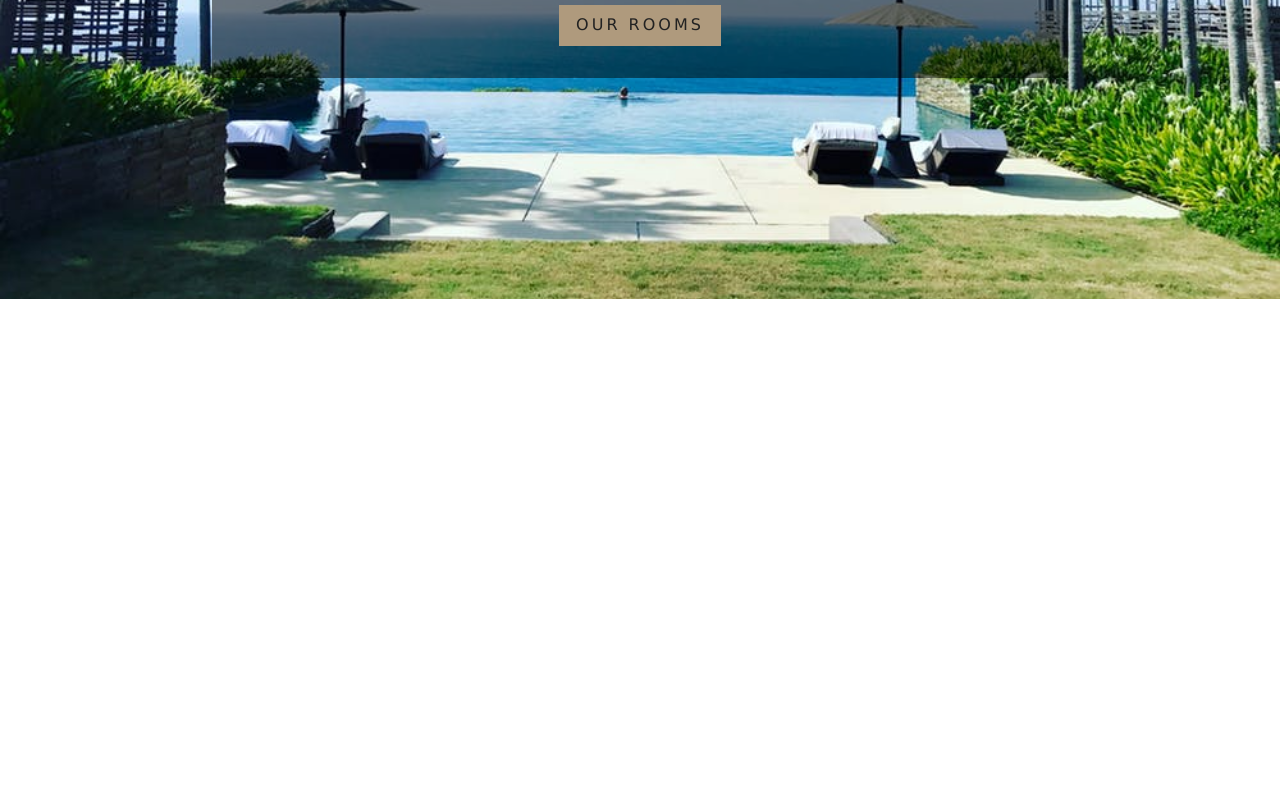
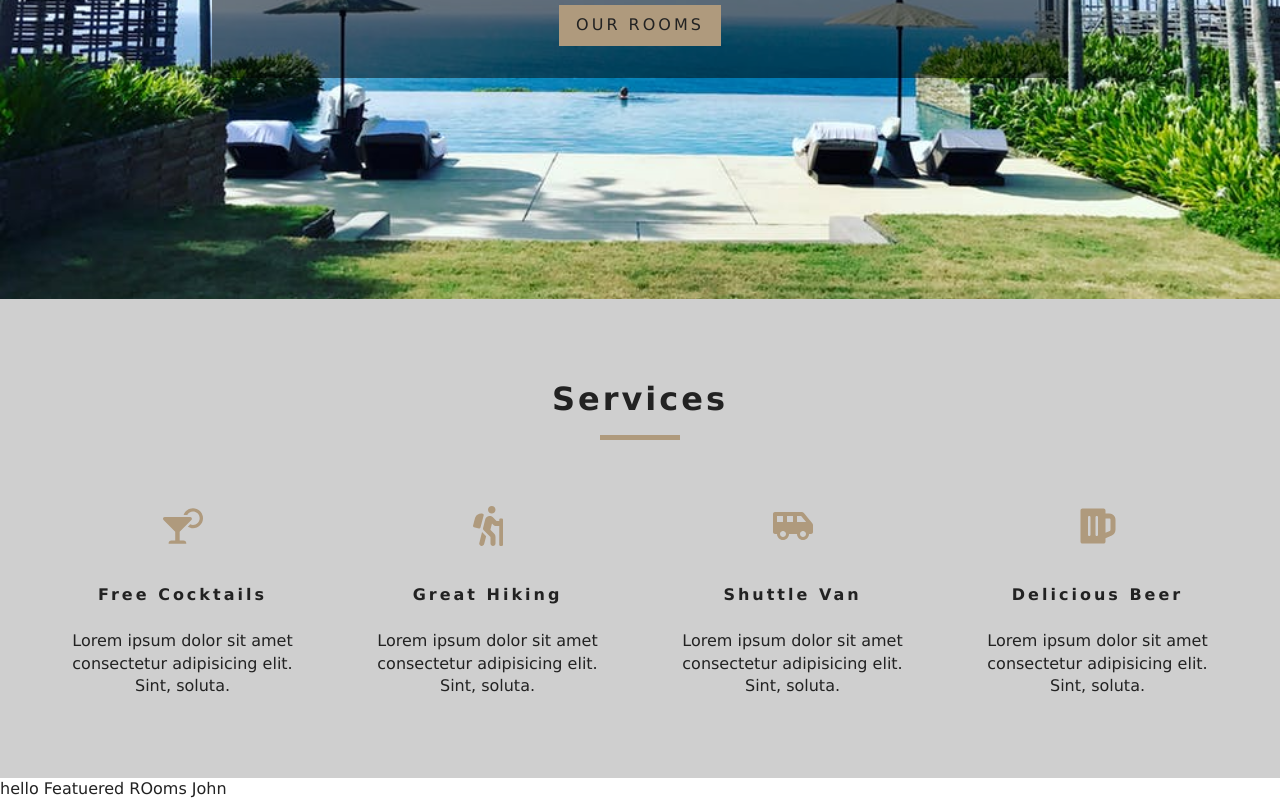
Before and after one commit to andrewmoeggy/resort-assister, a React (Create React App) app: page / in a window 1280 px wide. Shown: the part 501-1301 px from the top of the page. Before the commit the page ends 800 px from the top, so only its background shows below. Built offline with nearby package versions, Linux system fonts and the light colour scheme.

Commit message:
added context

```diff
--- a/src/App.css
+++ b/src/App.css
@@ -251,6 +251,7 @@
   margin-bottom: 1.5rem;
 }
 .services h6 {
+  text-transform: capitalize;
   letter-spacing: var(--mainSpacing);
 }
 .services p {
--- /dev/null
+++ b/src/components/FeaturedRooms.js
@@ -0,0 +1,16 @@
+import React, { Component } from 'react';
+import { RoomContext } from '../context';
+
+class FeaturedRooms extends Component {
+  state = {};
+  static contextType = RoomContext;
+
+  render() {
+    const { name, greeting } = this.context;
+    return (
+      <div>{greeting} Featuered ROoms {name}</div>
+    );
+  }
+}
+
+export default FeaturedRooms;
--- /dev/null
+++ b/src/components/Services.js
@@ -0,0 +1,51 @@
+import React, { Component } from 'react';
+import { FaCocktail, FaHiking, FaShuttleVan, FaBeer } from 'react-icons/fa';
+import Title from './TItle';
+
+class Services extends Component {
+  constructor(props) {
+    super(props);
+    this.state = {
+      services: [
+        {
+          icon: <FaCocktail />,
+          title: 'Free Cocktails',
+          info: 'Lorem ipsum dolor sit amet consectetur adipisicing elit. Sint, soluta.'
+        },
+        {
+          icon: <FaHiking />,
+          title: 'Great Hiking',
+          info: 'Lorem ipsum dolor sit amet consectetur adipisicing elit. Sint, soluta.'
+        },
+        {
+          icon: <FaShuttleVan />,
+          title: 'Shuttle Van',
+          info: 'Lorem ipsum dolor sit amet consectetur adipisicing elit. Sint, soluta.'
+        },
+        {
+          icon: <FaBeer />,
+          title: 'Delicious Beer',
+          info: 'Lorem ipsum dolor sit amet consectetur adipisicing elit. Sint, soluta.'
+        }
+      ]
+    }
+  }
+  render() {
+    return (
+      <section className="services">
+        <Title title='services' />
+        <div className="services-center">
+          {this.state.services.map((item, i) => {
+            return <article key={i} className='service'>
+              <span>{item.icon}</span>
+              <h6>{item.title}</h6>
+              <p>{item.info}</p>
+            </article>
+          })}
+        </div>
+      </section>
+    );
+  }
+}
+
+export default Services;
--- /dev/null
+++ b/src/components/TItle.js
@@ -0,0 +1,12 @@
+import React from 'react';
+
+const Title = ({ title }) => {
+  return (
+    <div className="section-title">
+      <h4>{title}</h4>
+      <div></div>
+    </div>
+  );
+}
+
+export default Title;
--- /dev/null
+++ b/src/context.js
@@ -0,0 +1,21 @@
+import React, { Component } from 'react';
+
+const RoomContext = React.createContext();
+
+class RoomProvider extends Component {
+  state = {
+    greeting: 'hello',
+    name: 'John'
+  }
+  render() {
+    return (
+      <RoomContext.Provider value={{ ...this.state }}>
+        {this.props.children}
+      </RoomContext.Provider>
+    );
+  }
+}
+
+const RoomConsumer = RoomContext.Consumer;
+
+export { RoomProvider, RoomConsumer, RoomContext };
--- a/src/index.js
+++ b/src/index.js
@@ -4,9 +4,16 @@
   BrowserRouter as Router
 } from "react-router-dom";
 import App from './App';
+import { RoomProvider } from './context';
 import * as serviceWorker from './serviceWorker';
 
-ReactDOM.render(<Router><App /></Router>, document.getElementById('root'));
+ReactDOM.render(
+  <RoomProvider>
+    <Router>
+      <App />
+    </Router>
+  </RoomProvider>
+  , document.getElementById('root'));
 
 // If you want your app to work offline and load faster, you can change
 // unregister() to register() below. Note this comes with some pitfalls.
--- a/src/pages/Home.js
+++ b/src/pages/Home.js
@@ -1,15 +1,21 @@
 import React from 'react';
 import Hero from '../components/Hero';
 import Banner from '../components/Banner';
+import Services from '../components/Services';
+import FeaturedRooms from '../components/FeaturedRooms';
 import { Link } from 'react-router-dom';
 
 const Home = () => {
   return (
-    <Hero hero="defaultHero">
-      <Banner title="luxurious rooms" subtitle="deluxe rooms starting at $299">
-        <Link to="/rooms" className="btn-primary">our rooms</Link>
-      </Banner>
-    </Hero>
+    <>
+      <Hero hero="defaultHero">
+        <Banner title="luxurious rooms" subtitle="deluxe rooms starting at $299">
+          <Link to="/rooms" className="btn-primary">our rooms</Link>
+        </Banner>
+      </Hero>
+      <Services />
+      <FeaturedRooms />
+    </>
   );
 }
 
```
